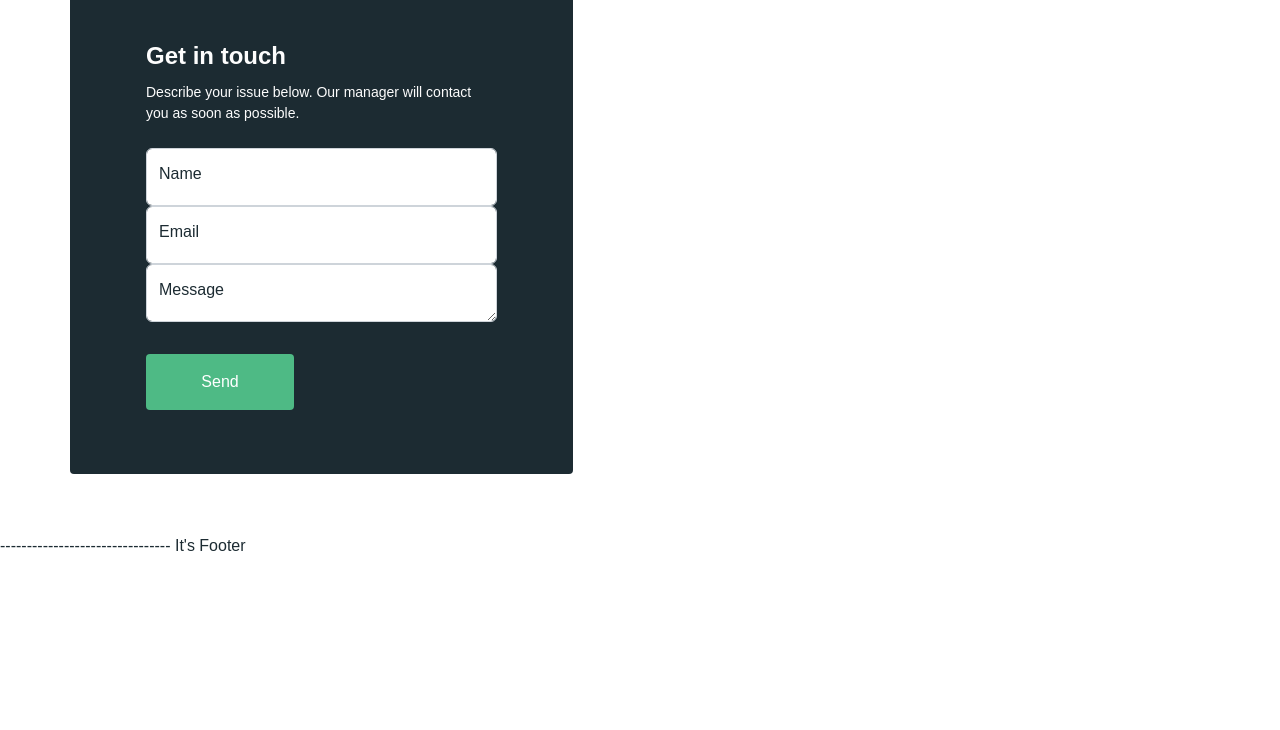
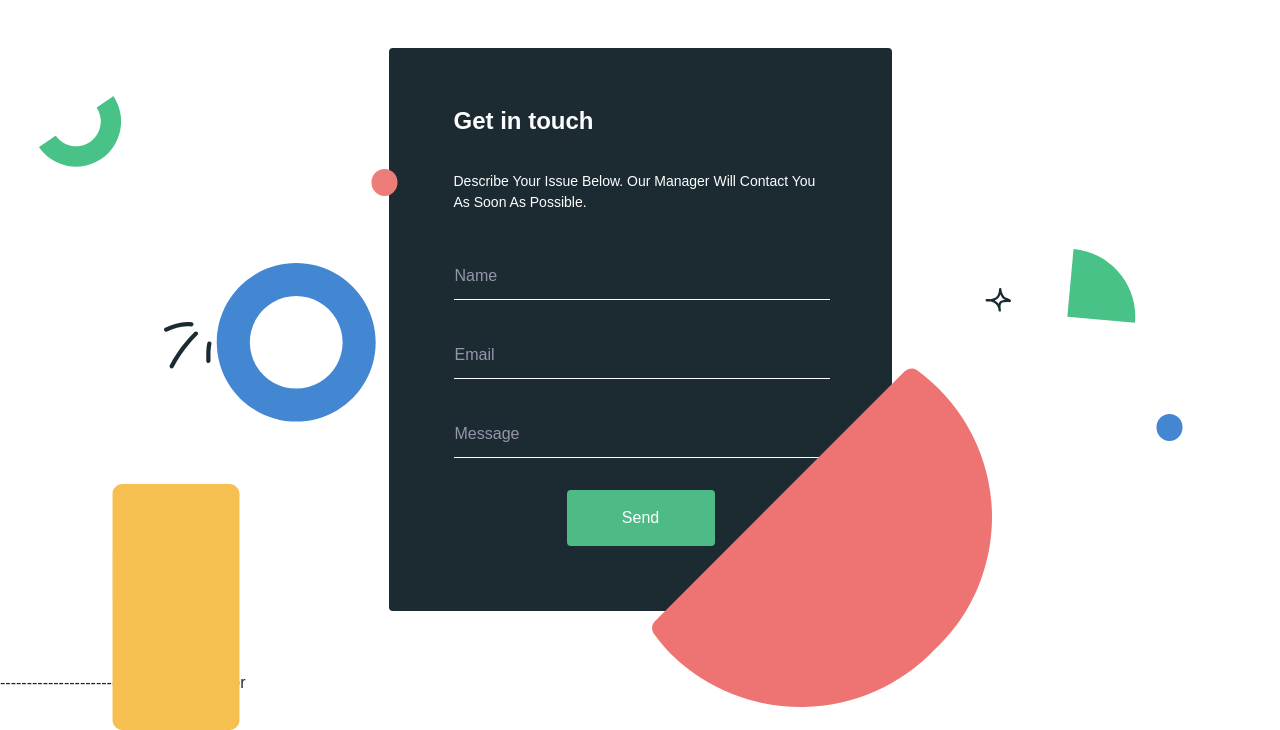
Before and after one commit to OlhaNik91/OlhaNik91.github.io, a website: page index.html in a window 1280 px wide. Shown: the part 165-895 px from the top of the page. Before the commit the page ends 800 px from the top, so only its background shows below. Drawn offline with Linux system fonts and the light colour scheme.

Commit message:
desctop form

```diff
--- a/app/scss/_typography.scss
+++ b/app/scss/_typography.scss
@@ -64,7 +64,7 @@ h3,
 h4, .h4{
     font-weight: 600;
     font-size: 24px;
-    line-height: 36px;
+    line-height: 33px;
 
     @include media-breakpoint-down(md) {
         line-height: 34px;
@@ -130,11 +130,17 @@ a {
     }
 }
 
-button.btn {
+button, .btn, input[type=button], input[type=submit] {
     width: 148px;
     height: 56px;
-    margin-top: 32px;
     border-radius: 4px;
     background: $light-green;
     color: $total-white;
+    transition-duration: 0.3s;
 }
+
+button:hover, .btn:hover, input[type=button]:hover, input[type=submit]:hover{
+    background: $green;
+    color: $white;
+    transition: 0.3s;
+}
--- /dev/null
+++ b/app/scss/components/_buttons.scss
@@ -0,0 +1,3 @@
+.btn {
+    margin: 11px 113px 1px;
+}
--- a/app/scss/components/_input.scss
+++ b/app/scss/components/_input.scss
@@ -1,3 +1,18 @@
 .form-control {
+    background-color: $black;
+    border-bottom: 1px solid $white;
+    border-top: 0;
+    border-left: 0;
+    border-right: 0;
+    border-radius: 0;
+    margin-bottom: 21px;
+}
 
+.form-control:focus {
+    background-color: $black;
 }
+
+.form-floating label {
+    padding: 24px 0 0 0;
+    color: $grey;
+}
--- a/app/scss/widgets/_contact.scss
+++ b/app/scss/widgets/_contact.scss
@@ -1,19 +1,75 @@
 .contact{
-    margin: 63px 0;
+    margin: 63px auto;
+}
+.contact h2{
+    font-size: 41px;
+    margin: 7px auto 67px;
+    text-align: center;
 }
 
-.feedback{
+.feedback {
     max-width: 503px;
+    min-height: 563px;
+    margin: auto;
     background-color: $black;
     border-radius: 4px;
-    padding: 56px 64px 64px 64px;
+    padding: 56px 62px 64px 65px;
 }
 
-.feedback .h4, p{
+.feedback h4, p{
+    color: $white;
+    margin-bottom: 34px;
+}
+
+.feedback p{
+    font-size: 14px;
+    line-height: 21px;
+    margin-bottom: 29px;
+}
+
+.form-floating .form-control{
     color: $white;
 }
 
-legend p{
-    font-size: 14px;
-    line-height: 21px;
+.contact img{
+    position: absolute;
 }
+
+.half-circle{
+    top: 261px;
+    left: 38px;
+}
+
+.circle-pink{
+    top: 333px;
+    left: 371px;
+}
+.bagel{
+    top: 428px;
+    left: 216px;
+}
+.group{
+    left: 163px;
+    bottom: 266px;
+}
+.rectangle{
+    left: 112px;
+    bottom: -95px;
+}
+.star{
+    top: 451px;
+    right: 267px;
+}
+.quadrant{
+    top: 413px;
+    right: 144px;
+}
+.semicircle{
+    bottom: -73px;
+    right: 287px;
+
+}
+.circle-blue{
+    bottom: 194px;
+    right: 97px;
+}
--- a/index.html
+++ b/index.html
@@ -21,7 +21,7 @@
 
 
 
-            <div class="row justify-content-center">
+            <div class="row">
 
                 <div class="col">
 
@@ -33,19 +33,19 @@
 
 
 
-            <div class="row feedback">
+            <div class="row">
 
-                <div class="col justify-content-center">
+                <div class="col">
+
+                    <div class="feedback">
 
 
 
-                    <legend>
+                        <h4>Get in touch</h4>
 
-                        <h4 class="h4">Get in touch</h4>
 
-                        <p>Describe your issue below. Our manager will contact you as soon as possible.</p>
 
-                    </legend>
+                        <p>Describe Your Issue Below. Our Manager Will Contact You As Soon As Possible.</p>
 
 
 
@@ -53,7 +53,7 @@
 
                             <div class="form-floating">
 
-                            <input type="name" class="form-control" id="floatingName" placeholder="Name">
+                                <input type="text" class="form-control" id="floatingName" placeholder="Name">
 
                                 <label for="floatingName">Name</label>
 
@@ -73,7 +73,7 @@
 
                             <div class="form-floating">
 
-                            <textarea class="form-control" placeholder="Message" id="floatingTextarea"></textarea>
+                                <textarea class="form-control" placeholder="Message" id="floatingTextarea" maxlength="200"></textarea>
 
                                 <label for="floatingTextarea">Message</label>
 
@@ -87,9 +87,35 @@
 
                         </form>
 
+
+
+                    </div>
+
+
+
                 </div>
 
             </div>
+
+
+
+            <img class="half-circle" src="../../pecode.img/half-circle.svg" alt="shapes">
+
+            <img class="circle-pink" src="../../pecode.img/circle pink.svg" alt="shapes">
+
+            <img class="bagel" src="../../pecode.img/bagel.svg" alt="shapes">
+
+            <img class="group" src="../../pecode.img/group.svg" alt="shapes">
+
+            <img class="rectangle" src="../../pecode.img/rectangle.svg" alt="shapes">
+
+            <img class="star" src="../../pecode.img/star.svg" alt="shapes">
+
+            <img class="quadrant" src="../../pecode.img/quadrant.svg" alt="shapes">
+
+            <img class="semicircle" src="../../pecode.img/semicircle.svg" alt="shapes">
+
+            <img class="circle-blue" src="../../pecode.img/circle blue.svg" alt="shapes">
 
         </div>
 
```
Also changed, not shown: tpl/components/contact.html (+22 -9 lines), css/index.css. Lines whose indentation alone changed are shown as unchanged.
